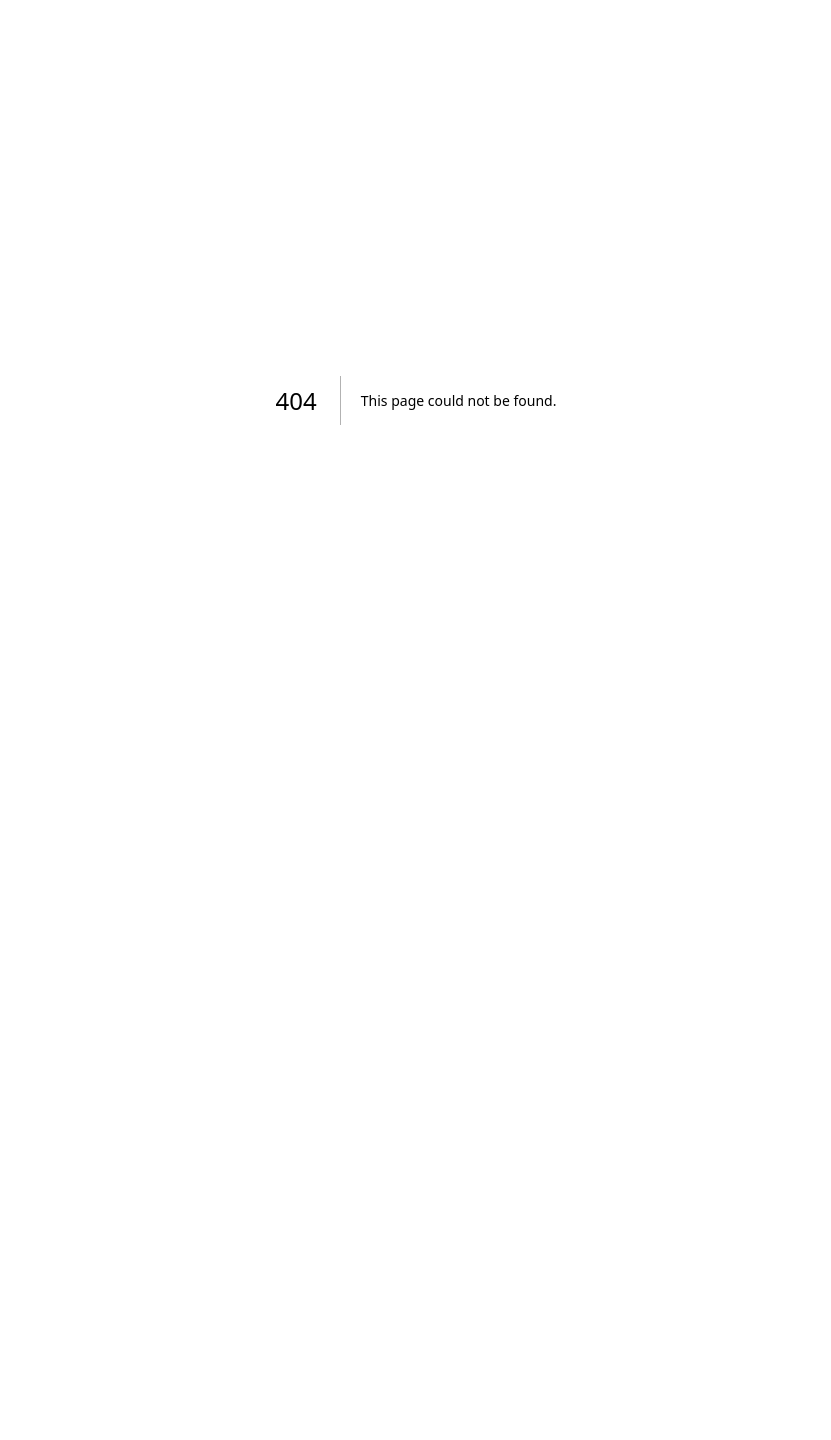
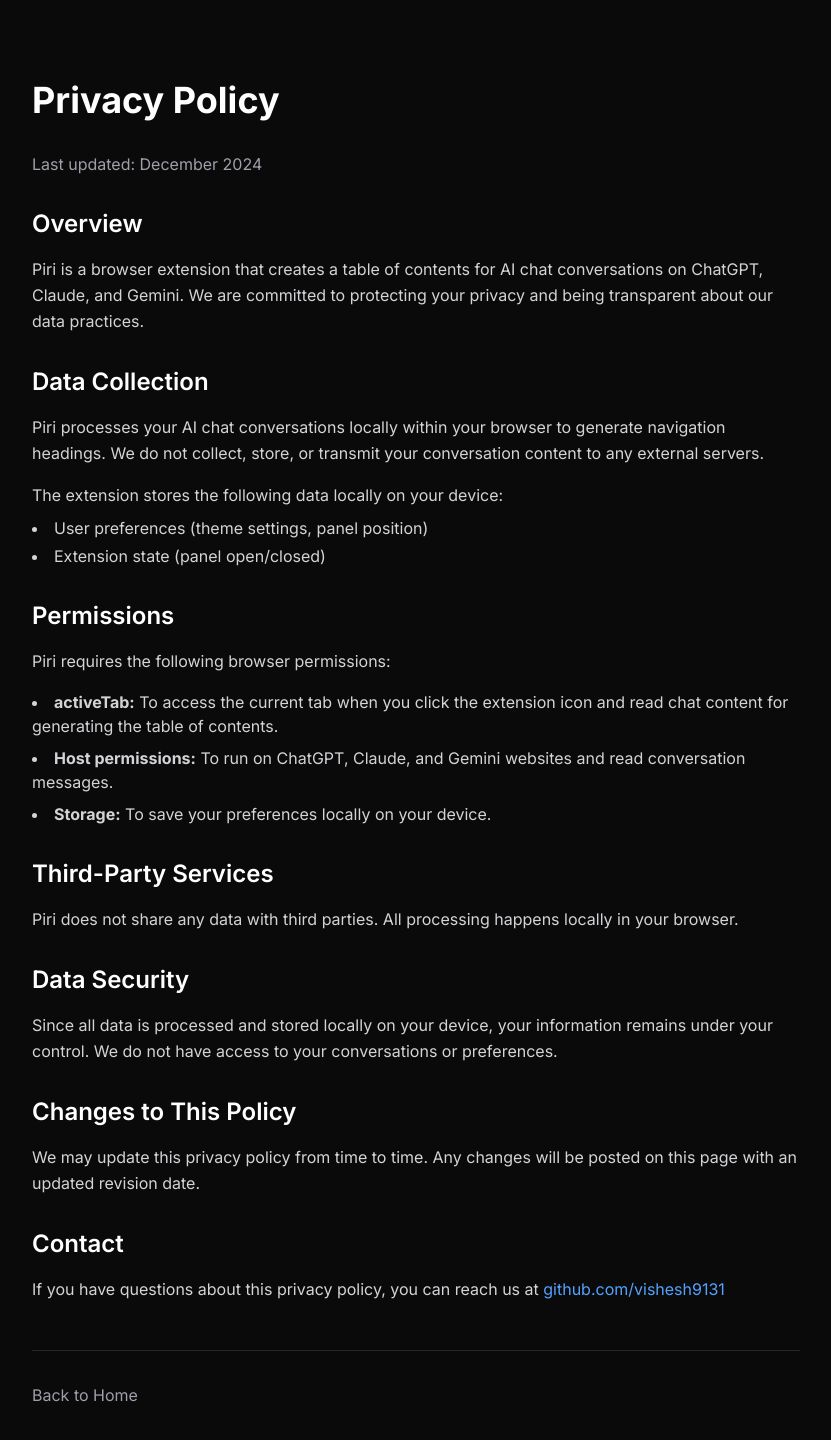
Before and after one commit to vishesh9131/piri-site, a Next.js app: page /privacy in a window 1280 px wide. Before the commit this address had no page. Shown: the top 1440 px of the page, without its empty margins (224-1055 px from the left). Before the commit the page ends 800 px from the top, so only its background shows below. Built offline with nearby package versions, Linux system fonts and the light colour scheme.

Commit message:
add privacy policy page

```diff
--- /dev/null
+++ b/src/app/privacy/page.tsx
@@ -0,0 +1,106 @@
+'use client';
+
+export default function PrivacyPolicy() {
+  return (
+    <div className="min-h-screen bg-[#0a0a0a] text-white py-20 px-6">
+      <div className="max-w-3xl mx-auto">
+        <h1 className="text-4xl font-bold mb-8">Privacy Policy</h1>
+        <p className="text-zinc-400 mb-8">Last updated: December 2024</p>
+
+        <section className="mb-8">
+          <h2 className="text-2xl font-semibold mb-4">Overview</h2>
+          <p className="text-zinc-300 leading-relaxed">
+            Piri is a browser extension that creates a table of contents for AI chat
+            conversations on ChatGPT, Claude, and Gemini. We are committed to protecting
+            your privacy and being transparent about our data practices.
+          </p>
+        </section>
+
+        <section className="mb-8">
+          <h2 className="text-2xl font-semibold mb-4">Data Collection</h2>
+          <p className="text-zinc-300 leading-relaxed mb-4">
+            Piri processes your AI chat conversations locally within your browser to
+            generate navigation headings. We do not collect, store, or transmit your
+            conversation content to any external servers.
+          </p>
+          <p className="text-zinc-300 leading-relaxed">
+            The extension stores the following data locally on your device:
+          </p>
+          <ul className="list-disc list-inside text-zinc-300 mt-2 space-y-1">
+            <li>User preferences (theme settings, panel position)</li>
+            <li>Extension state (panel open/closed)</li>
+          </ul>
+        </section>
+
+        <section className="mb-8">
+          <h2 className="text-2xl font-semibold mb-4">Permissions</h2>
+          <p className="text-zinc-300 leading-relaxed mb-4">
+            Piri requires the following browser permissions:
+          </p>
+          <ul className="list-disc list-inside text-zinc-300 space-y-2">
+            <li>
+              <strong>activeTab:</strong> To access the current tab when you click the
+              extension icon and read chat content for generating the table of contents.
+            </li>
+            <li>
+              <strong>Host permissions:</strong> To run on ChatGPT, Claude, and Gemini
+              websites and read conversation messages.
+            </li>
+            <li>
+              <strong>Storage:</strong> To save your preferences locally on your device.
+            </li>
+          </ul>
+        </section>
+
+        <section className="mb-8">
+          <h2 className="text-2xl font-semibold mb-4">Third-Party Services</h2>
+          <p className="text-zinc-300 leading-relaxed">
+            Piri does not share any data with third parties. All processing happens
+            locally in your browser.
+          </p>
+        </section>
+
+        <section className="mb-8">
+          <h2 className="text-2xl font-semibold mb-4">Data Security</h2>
+          <p className="text-zinc-300 leading-relaxed">
+            Since all data is processed and stored locally on your device, your
+            information remains under your control. We do not have access to your
+            conversations or preferences.
+          </p>
+        </section>
+
+        <section className="mb-8">
+          <h2 className="text-2xl font-semibold mb-4">Changes to This Policy</h2>
+          <p className="text-zinc-300 leading-relaxed">
+            We may update this privacy policy from time to time. Any changes will be
+            posted on this page with an updated revision date.
+          </p>
+        </section>
+
+        <section className="mb-8">
+          <h2 className="text-2xl font-semibold mb-4">Contact</h2>
+          <p className="text-zinc-300 leading-relaxed">
+            If you have questions about this privacy policy, you can reach us at{' '}
+            <a
+              href="https://github.com/vishesh9131"
+              target="_blank"
+              rel="noopener noreferrer"
+              className="text-blue-400 hover:underline"
+            >
+              github.com/vishesh9131
+            </a>
+          </p>
+        </section>
+
+        <div className="mt-12 pt-8 border-t border-zinc-800">
+          <a
+            href="/"
+            className="text-zinc-400 hover:text-white transition-colors"
+          >
+            Back to Home
+          </a>
+        </div>
+      </div>
+    </div>
+  );
+}
```
